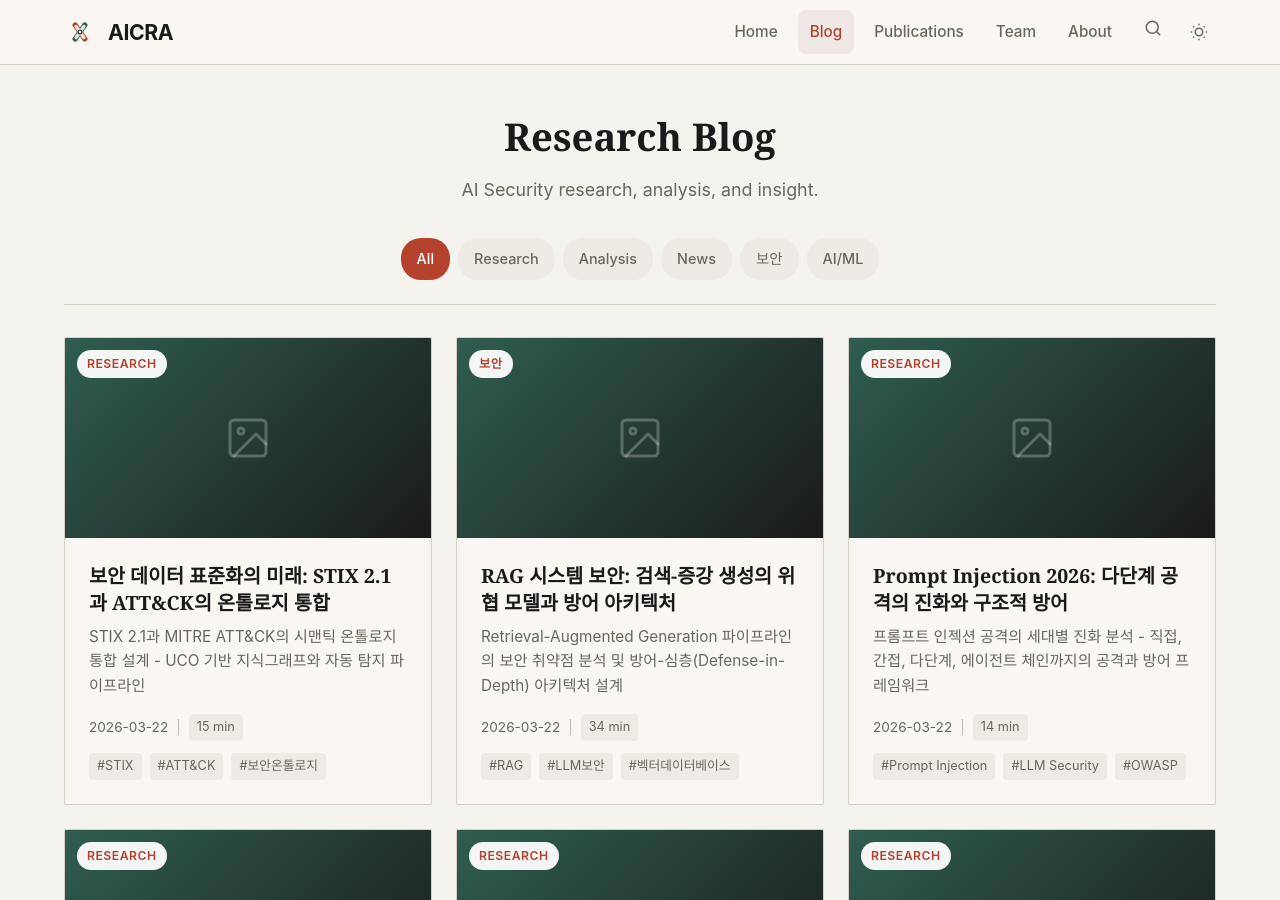
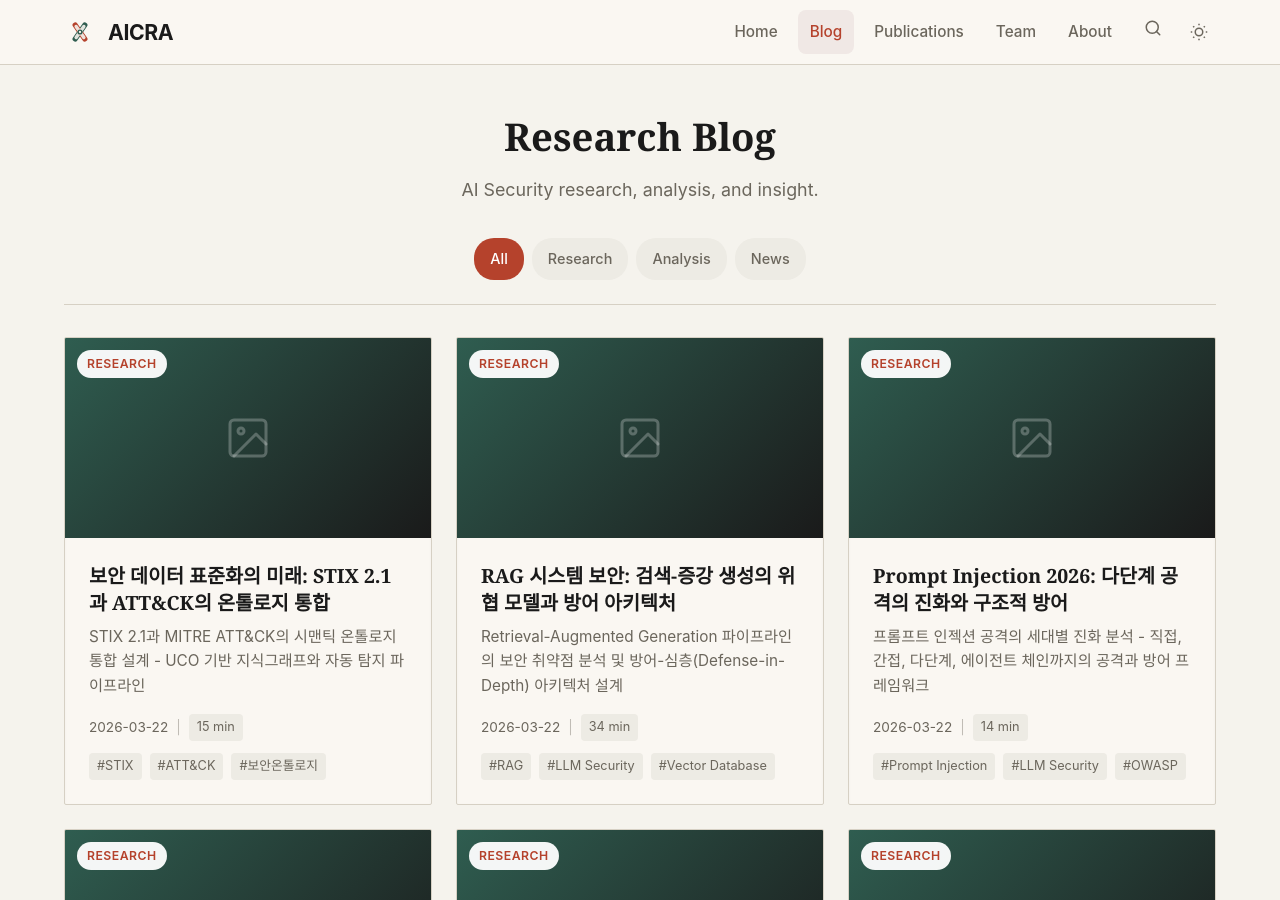
Before and after one commit to AICRA-PAGE/AICRA-PAGE.github.io, a Jekyll site: the page built from _pages/blog.html, in a window 1280 px wide and 900 px high. Built offline with Jekyll 4.4.1, drawn with Linux system fonts in a browser that asks for light colours; some web fonts are replaced; part of the change alters nothing that is shown.

Commit message:
fix: RAG post section numbering + frontmatter (Codex audit HIGH)
- Fixed: duplicate/out-of-order section numbers (2,1,2,3,4,5,4,5,5,6 -> 1-10)
- Fixed: missing layout/toc/lang in frontmatter
- Fixed: categories 보안,AI/ML -> Research (consistent with others)
- Fixed: author AICRA보안연구팀 -> AICRA (consistent)

Codex quality audit: 8 HIGH issues identified across 8 posts

Co-Authored-By: Claude Opus 4.6 (1M context) <noreply@anthropic.com>

```diff
--- a/_posts/2026-03-22-rag-system-security.md
+++ b/_posts/2026-03-22-rag-system-security.md
@@ -1,10 +1,13 @@
 ---
+layout: post
 title: "RAG 시스템 보안: 검색-증강 생성의 위협 모델과 방어 아키텍처"
 description: "Retrieval-Augmented Generation 파이프라인의 보안 취약점 분석 및 방어-심층(Defense-in-Depth) 아키텍처 설계"
 date: 2026-03-22
-categories: [보안, AI/ML]
-tags: [RAG, LLM보안, 벡터데이터베이스, 데이터중독, 임베딩공격, 생성형AI보안]
-author: AICRA보안연구팀
+categories: [Research]
+tags: [RAG, LLM Security, Vector Database, Data Poisoning, Embedding Attack]
+author: AICRA
+toc: true
+lang: ko
 ---
 
 ## 요약
@@ -13,7 +16,7 @@ Retrieval-Augmented Generation(RAG) 시스템은 Large Language Models(LLMs)의
 
 ---
 
-## 2. 위협 모델 (Threat Model)
+## 1. 위협 모델 (Threat Model)
 
 RAG 시스템의 보안을 체계적으로 분석하기 위해서는 먼저 신뢰 경계(trust boundary)와 공격자의 능력을 정의해야 한다. RAG 파이프라인은 네 가지 주요 신뢰 경계로 구분되며, 각 경계마다 서로 다른 위협이 존재한다.
 
@@ -61,7 +64,7 @@ LLM의 최종 출력을 가로채거나 조작할 수 있는 공격자다. 응
 
 ---
 
-## 1. RAG 아키텍처와 보안 경계
+## 2. RAG 아키텍처와 보안 경계
 
 ### 1.1 RAG 파이프라인 개요
 
@@ -98,7 +101,7 @@ graph LR
 
 ---
 
-## 2. 데이터 수집 계층 공격
+## 3. 데이터 수집 계층 공격
 
 ### 2.1 문서 독성화(Document Poisoning)
 
@@ -135,7 +138,7 @@ graph LR
 
 ---
 
-## 3. 실제 CVE 사건 사례와 교훈
+## 4. 실제 CVE 사건 사례와 교훈
 
 RAG 시스템과 벡터 데이터베이스 관련 보안 사건들을 분석하면 이론적 위협이 실제로 어떻게 구현되고 악용되는지 명확히 이해할 수 있습니다. 최근 발생한 주요 CVE 사건들과 실제 공격 사례를 통해 방어 메커니즘의 중요성과 구현 방향을 도출할 수 있습니다.
 
@@ -356,7 +359,7 @@ Chevrolet 사건은 다음 원칙을 강조합니다:
 
 ---
 
-## 4. 강화된 Defense-in-Depth 아키텍처
+## 5. 강화된 Defense-in-Depth 아키텍처
 
 RAG 시스템 보안은 단일 방어 메커니즘이 아닌 여러 계층의 방어를 통합한 Defense-in-Depth 전략을 필수로 합니다. 본 섹션은 RAG 시스템의 모든 단계에 걸친 포괄적인 보안 구현 패턴을 제시합니다.
 
@@ -585,7 +588,7 @@ threat_detection_rules:
 
 ---
 
-## 5. 벡터 저장소 공격
+## 6. 벡터 저장소 공격
 
 ### 3.1 임베딩 공간 조작(Embedding Space Poisoning)
 
@@ -623,7 +626,7 @@ LLM 임베딩 모델이 특정 입력에 대해 예측 가능한 벡터를 생
 
 ---
 
-## 4. 검색/생성 계층 공격
+## 7. 검색/생성 계층 공격
 
 ### 4.1 컨텍스트 주입(Context Injection)
 
@@ -666,7 +669,7 @@ LLM 임베딩 모델이 특정 입력에 대해 예측 가능한 벡터를 생
 
 ---
 
-## 5. 방어-심층 아키텍처
+## 8. 방어-심층 아키텍처
 
 ### 5.1 종합 방어 전략
 
@@ -779,7 +782,7 @@ def verify_llm_output(
 
 ---
 
-## 5. RAG 시스템 보안 평가 프레임워크
+## 9. RAG 시스템 보안 평가 프레임워크
 
 RAG 시스템의 보안 태세를 체계적으로 평가하기 위해서는 포괄적인 평가 메서드가 필요합니다. 본 섹션은 보안 전문가와 시스템 개발자가 실무에서 적용 가능한 평가 프레임워크를 제시합니다.
 
@@ -1053,7 +1056,7 @@ class EmbeddingValidator:
 
 ---
 
-## 6. AICRA 권장사항 및 결론
+## 10. 결론 및 권장사항
 
 ### 6.1 조직 차원의 RAG 보안 전략
 
```
